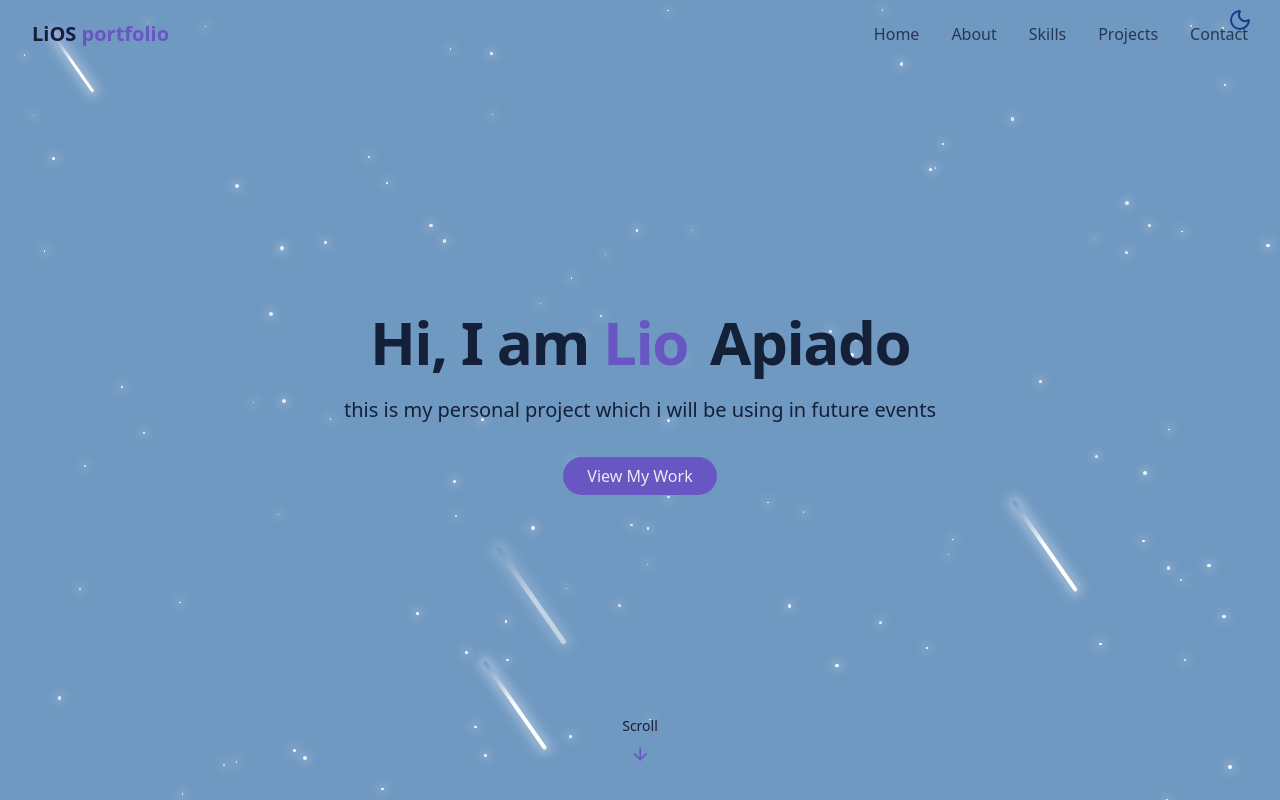
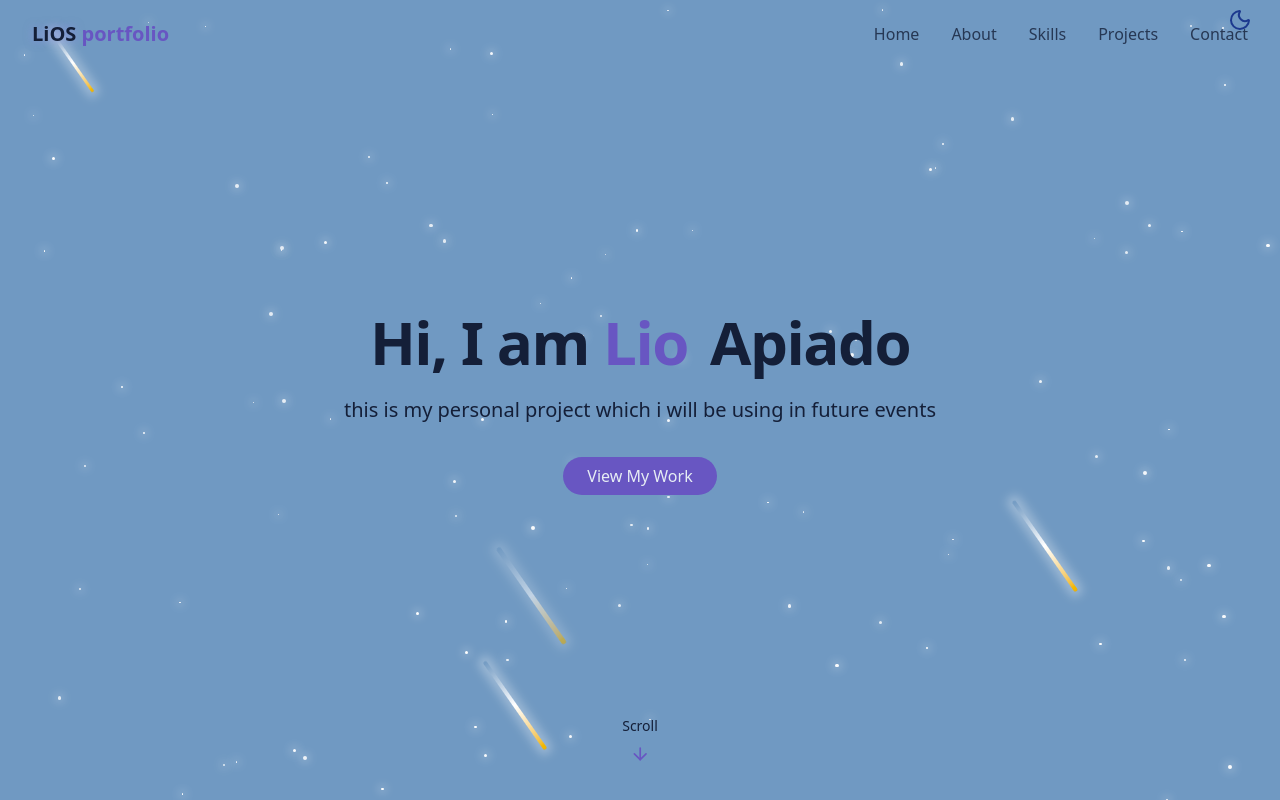
Before and after one commit to Liooouu/My-Portfolio, a React (Vite) app in the folder portfolio_proj/: page / in a window 1280 px wide. Shown: the top 800 px of the page. Built offline with nearby package versions, Linux system fonts and the light colour scheme.

Commit message:
Added links

```diff
--- a/portfolio_proj/src/components/ContactsSection.jsx
+++ b/portfolio_proj/src/components/ContactsSection.jsx
@@ -92,13 +92,13 @@ export const ContactsSection = () => {
             <div className="pt-8">
               <h4 className="font-medium mb-4"> Connect With Me</h4>
               <div className="flex space-x-4 justify-center">
-                <a href="#" target="_blank">
+                <a href="https://www.facebook.com/john.lio.apiado" target="_blank">
                   <Facebook />
                 </a>
-                <a href="#" target="_blank">
+                <a href="https://www.Instagram.com/jihnlee_yu" target="_blank">
                   <Instagram />
                 </a>
-                <a href="#" target="_blank">
+                <a href="https://www.linkedin.com/in/john-lio-apiado-ab2557373/" target="_blank">
                   <Linkedin />
                 </a>
               </div>
--- a/portfolio_proj/src/components/ThemeToggle.jsx
+++ b/portfolio_proj/src/components/ThemeToggle.jsx
@@ -26,18 +26,17 @@ export const ThemeToggle = () => {
             localStorage.setItem("theme", "dark");
             setIsDarkMode(true);
         }
+
+        setTimeout(() => setTransitioning(false), 300);
     };
 
     return (
-        <button onClick={toggleTheme} className={cn("fixed max-sm:hidden right-5 z-50 p-2 rounded-full transition-colors duration-300",
+        <button onClick={toggleTheme} className={cn("fixed max-sm:hidden right-5 z-50 p-2 rounded-full transition-colors duration-500",
             "focus:outline-hidden"
         )}>
 
-            {isDarkMode ? (
-                <Sun className="h-6 w-6 text-yellow-300" />
-            ) : (
-                <Moon className="h-6 w-6 text-blue-900" />
-            )}
+            {isDarkMode ? ( <Sun className="h-6 w-6 text-yellow-300" /> ) : ( <Moon className="h-6 w-6 text-blue-900" /> )}
+
         </button>
     );
 }
--- a/portfolio_proj/src/index.css
+++ b/portfolio_proj/src/index.css
@@ -153,7 +153,7 @@
 }
 
 @utility meteor {
-  @apply absolute bg-linear-to-r from-white via-white to-transparent rounded-full;
+  @apply absolute bg-linear-to-r from-yellow-500 via-white to-transparent rounded-full;
   box-shadow: 0 0 10px 5px rgba(255, 255, 255, 0.3);
 }
 
```
